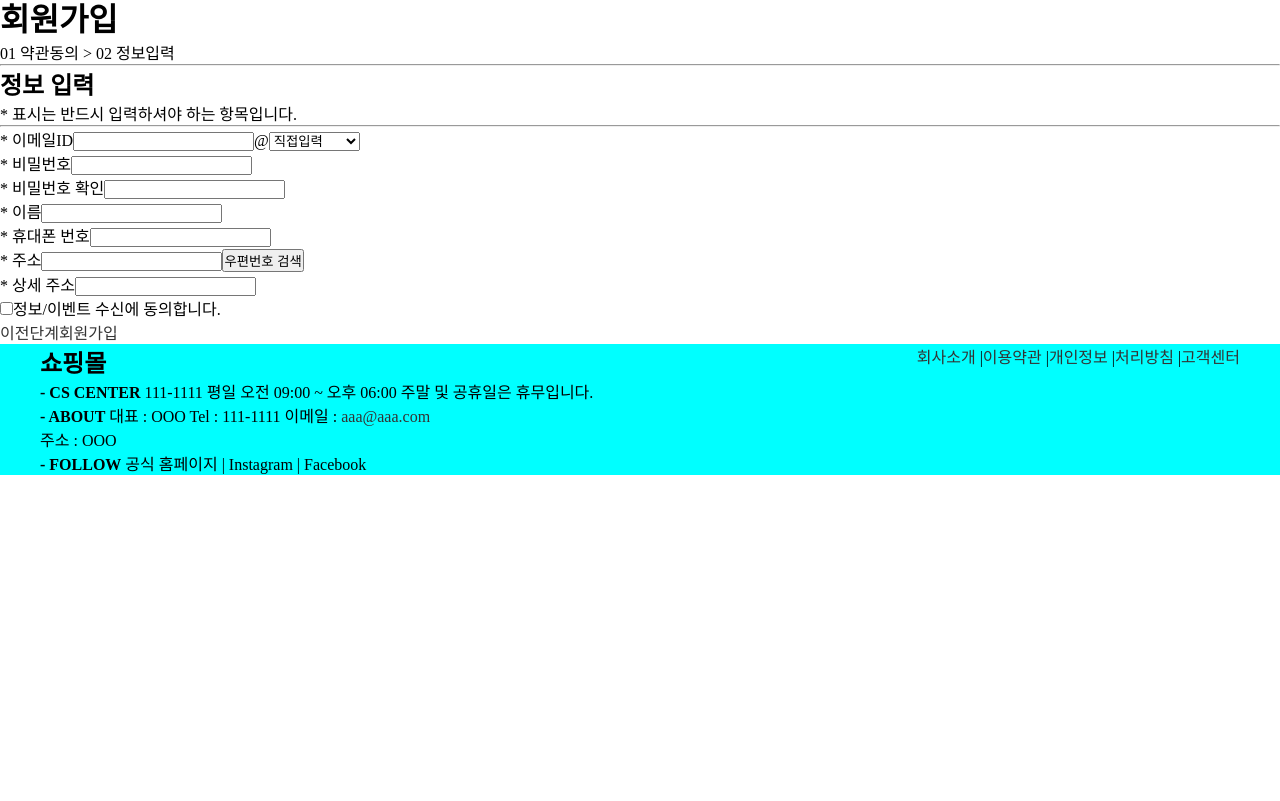
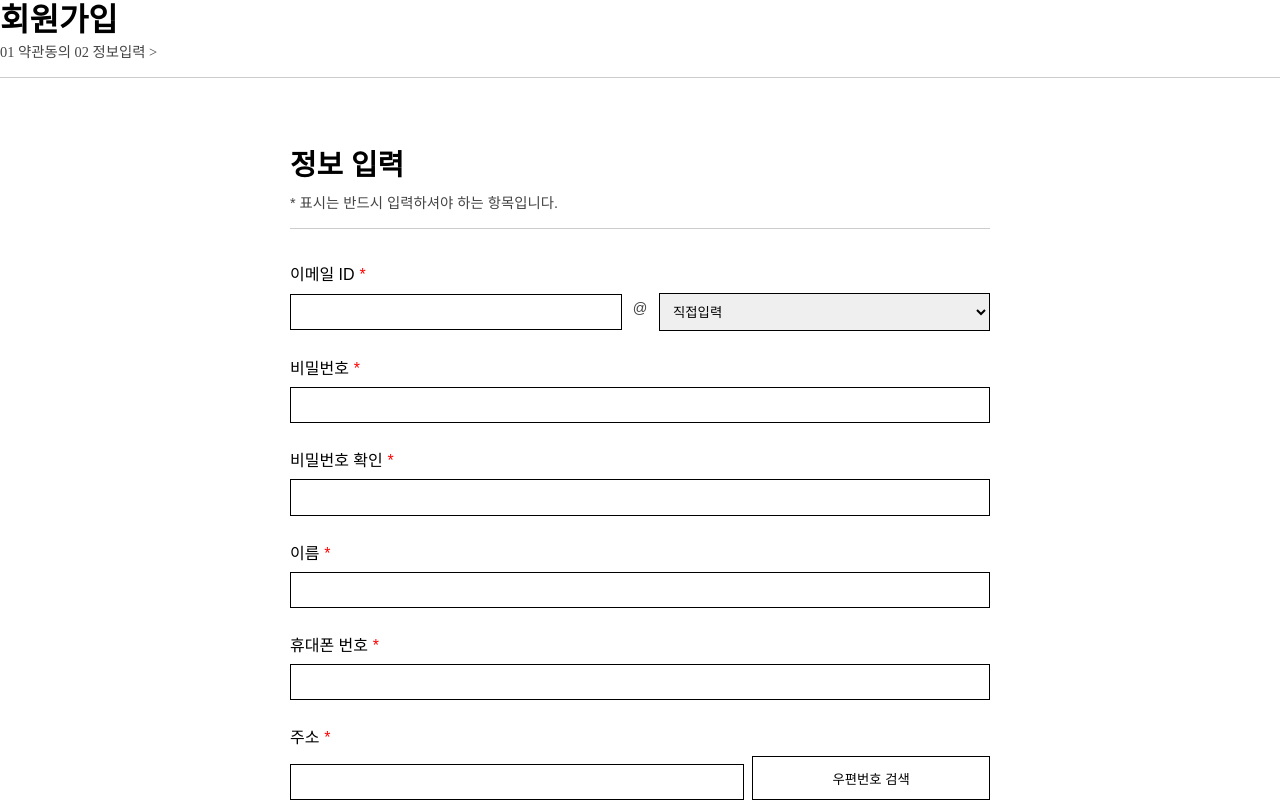
Before and after one commit to bulldorzer/coffee-shop-front, a React (Vite) app: page /join in a window 1280 px wide. Shown: the part 220-1021 px from the top of the page. Before the commit the page ends 800 px from the top, so only its background shows below. Built offline with nearby package versions, Linux system fonts and the light colour scheme.

Commit message:
0414 로그인, 회원가입 수정(컴포넌트, CSS) - 나영일

```diff
--- /dev/null
+++ b/src/component/login/join/EmailSelect.jsx
@@ -0,0 +1,21 @@
+
+/**
+ * 이메일 도메인 선택 컴포넌트 - 나영일
+ * @param {value, onChange}
+ * @returns
+ */
+
+const EmailSelect = ({ value, onChange }) => {
+    return (
+        <select value={value} onChange={onChange}>
+            <option>직접입력</option>
+            <option value="naver.com">naver.com</option>
+            <option value="gmail.com">gmail.com</option>
+            <option value="hanmail.net">hanmail.net</option>
+            <option value="daum.net">daum.net</option>
+            <option value="nate.com">nate.com</option>
+        </select>
+    );
+};
+
+export default EmailSelect;
--- /dev/null
+++ b/src/component/login/join/JoinForm.jsx
@@ -0,0 +1,71 @@
+import LabeledInput from "./LabeledInput";
+import EmailSelect from "./EmailSelect";
+import { Link } from "react-router-dom";
+import { useState } from "react";
+import "../../../css/login/JoinForm.css";
+
+const JoinForm = () => {
+    const [emailDomain, setEmailDomain] = useState("");
+
+    return (
+        <div className="join-form-container">
+            <h2>정보 입력</h2>
+            <span>* 표시는 반드시 입력하셔야 하는 항목입니다.</span>
+            <hr />
+
+            <div className="labeled-input">
+                <label>이메일 ID</label>
+                <div className="email-input-wrapper">
+                    <input />
+                    <span>@</span>
+                    <EmailSelect value={emailDomain} onChange={e => setEmailDomain(e.target.value)} />
+                </div>
+            </div>
+
+            <div className="labeled-input">
+                <label>비밀번호</label>
+                <input type="password" />
+            </div>
+
+            <div className="labeled-input">
+                <label>비밀번호 확인</label>
+                <input type="password" />
+            </div>
+
+            <div className="labeled-input">
+                <label>이름</label>
+                <input />
+            </div>
+
+            <div className="labeled-input">
+                <label>휴대폰 번호</label>
+                <input />
+            </div>
+
+            <div className="labeled-input">
+                <label>주소</label>
+                <div className="address-input-wrapper">
+                    <input />
+                    <button>우편번호 검색</button>
+                </div>
+            </div>
+
+            <div className="labeled-input">
+                <label>상세 주소</label>
+                <input />
+            </div>
+
+            <div className="checkbox-group">
+                <input type="checkbox" id="eventAgree" />
+                <label htmlFor="eventAgree">정보/이벤트 수신에 동의합니다.</label>
+            </div>
+
+            <div className="button-group">
+                <Link to="/join/agree">이전단계</Link>
+                <Link to="/login">회원가입</Link>
+            </div>
+        </div>
+    );
+};
+
+export default JoinForm;
--- /dev/null
+++ b/src/component/login/join/JoinStepHeader.jsx
@@ -0,0 +1,20 @@
+
+/**
+ * 가입 단계별 헤더 컴포넌트 - 나영일
+ * @param {step}
+ * @returns
+ */
+
+const JoinStepHeader = ({ step }) => {
+
+    return (
+        <div>
+            <h1>회원가입</h1>
+            <span>01 약관동의 {step === 1 && '>'} </span>
+            <span>02 정보입력 {step === 2 && '>'} </span>
+            <hr/>
+        </div>
+    );
+};
+
+export default JoinStepHeader;
--- /dev/null
+++ b/src/component/login/join/LabeledInput.jsx
@@ -0,0 +1,17 @@
+
+/**
+ * 라벨이 붙은 input 컴포넌트 - 나영일
+ * @param {label, required, children}
+ * @returns
+ */
+
+const LabeledInput = ({ label, required = false, children }) => {
+    return (
+        <div>
+            <label>{required ? '* ' : ''}{label}</label>
+            {children || <input />}
+        </div>
+    );
+};
+
+export default LabeledInput;
--- /dev/null
+++ b/src/css/login/JoinAgreePage.css
@@ -0,0 +1,50 @@
+.join-agree-container {
+    max-width: 700px;
+    margin: 0 auto;
+    padding: 2rem;
+    font-family: "Noto Sans KR", sans-serif;
+  }
+
+  h2 {
+    font-size: 1.8rem;
+    margin-bottom: 1rem;
+    font-weight: bold;
+  }
+
+  hr {
+    margin-bottom: 1.5rem;
+    border: none;
+    border-top: 1px solid #ccc;
+  }
+
+  .agreement-section {
+    margin-bottom: 1.5rem;
+  }
+
+  .agreement-textarea {
+    width: 100%;
+    height: 150px;
+    padding: 1rem;
+    border: 1px solid #000;
+    background-color: #f9f9f9;
+    resize: none;
+    box-sizing: border-box;
+    margin-bottom: 1.5rem;
+  }
+
+  .next-button {
+    display: inline-block;
+    border: 1px solid #000;
+    background-color: transparent;
+    padding: 0.6rem 2rem;
+    text-align: center;
+    cursor: pointer;
+    transition: background-color 0.2s;
+    margin-top: 1rem;
+    text-decoration: none;
+    color: #000;
+  }
+
+  .next-button:hover {
+    background-color: #eee;
+  }
--- /dev/null
+++ b/src/css/login/JoinForm.css
@@ -0,0 +1,108 @@
+.join-form-container {
+    max-width: 700px;
+    margin: 0 auto;
+    padding: 2rem;
+    font-family: "Noto Sans KR", sans-serif;
+  }
+
+  h2 {
+    font-size: 1.8rem;
+    margin-bottom: 0.5rem;
+    font-weight: bold;
+  }
+
+  span {
+    font-size: 0.9rem;
+    color: #444;
+  }
+
+  hr {
+    margin: 1rem 0 2rem;
+    border: none;
+    border-top: 1px solid #ccc;
+  }
+
+  .labeled-input {
+    display: flex;
+    flex-direction: column;
+    margin-bottom: 1.5rem;
+  }
+
+  .labeled-input label::after {
+    content: "*";
+    color: red;
+    margin-left: 0.3rem;
+    display: inline-block;
+  }
+
+  .labeled-input input,
+  .labeled-input select {
+    padding: 0.6rem;
+    border: 1px solid #000;
+    margin-top: 0.5rem;
+    width: 100%;
+    box-sizing: border-box;
+  }
+
+  .email-input-wrapper {
+    display: flex;
+    gap: 0.5rem;
+    align-items: center;
+  }
+
+  .email-input-wrapper input {
+    flex: 1;
+  }
+
+  .email-input-wrapper span {
+    margin: 0 0.2rem;
+  }
+
+  .email-input-wrapper select {
+    flex: 1;
+  }
+
+  .address-input-wrapper {
+    display: flex;
+    gap: 0.5rem;
+    margin-top: 0.5rem;
+  }
+
+  .address-input-wrapper input {
+    flex: 2;
+  }
+
+  .address-input-wrapper button {
+    flex: 1;
+    padding: 0.6rem;
+    border: 1px solid #000;
+    background-color: transparent;
+    cursor: pointer;
+  }
+
+  .checkbox-group {
+    margin-top: 1rem;
+    margin-bottom: 2rem;
+  }
+
+  .checkbox-group input {
+    margin-right: 0.5rem;
+  }
+
+  .button-group {
+    display: flex;
+    justify-content: flex-end;
+    gap: 1rem;
+  }
+
+  .button-group a {
+    border: 1px solid #000;
+    padding: 0.6rem 1.5rem;
+    text-decoration: none;
+    color: #000;
+    transition: background-color 0.2s;
+  }
+
+  .button-group a:hover {
+    background-color: #f0f0f0;
+  }
--- a/src/pages/JoinAgreePage.jsx
+++ b/src/pages/JoinAgreePage.jsx
@@ -1,36 +1,35 @@
-import { Link } from "react-router-dom"
 import BasicLayout from "../layouts/BasicLayout";
-
-/**
- * 회원가입 화면 1 : 약관 동의 화면 - 나영일
- * @returns
- */
+import JoinStepHeader from "../component/login/join/JoinStepHeader";
+import AgreementCheckbox from "../component/login/join/AgreementCheckBox";
+import { Link } from "react-router-dom";
+import "../css/login/JoinAgreePage.css"; // ✅ 스타일 추가
 
 const JoinAgreePage = () => {
-
     return (
         <BasicLayout>
-            <div>
-                <div>
-                    <h1>회원가입</h1>
-                    <span>01 약관동의 &gt;</span>   {/* &gt; = '>' 기호 표시 */}
-                    <span>02 정보입력</span>
-                    <hr/>
+            <JoinStepHeader step={1} />
+            <div className="join-agree-container">
+                <h2>약관 동의</h2>
+                <hr />
+                <div className="agreement-section">
+                    <AgreementCheckbox label="모든 약관을 확인하고 전체 동의합니다." />
                 </div>
-                <div>
-                    <h2>약관 동의</h2>
-                    <hr/>
-                    <input type="checkbox"/><label>모든 약관을 확인하고 전체 동의합니다.</label><br/>     {/* 나중에 수정 : 체크 시 아래 항목 모두 체크 */}
-                    <input type="checkbox"/><label>(필수) 이용 약관</label><br/>
-                    <textarea>이용 약관</textarea><br/>
-                    <input type="checkbox"/><label>(필수) 개인정보 수집 및 이용</label><br/>
-                    <textarea>개인정보 수집 및 이용</textarea><br/>
-                    <Link to="/join">다음단계</Link>                                                    {/* 나중에 수정 : 필수 항목 모두 체크해야 이동 가능 */}
+                <div className="agreement-section">
+                    <AgreementCheckbox label="이용 약관" required />
+                    <textarea className="agreement-textarea" readOnly>
+                        이용 약관
+                    </textarea>
                 </div>
+                <div className="agreement-section">
+                    <AgreementCheckbox label="개인정보 수집 및 이용" required />
+                    <textarea className="agreement-textarea" readOnly>
+                        개인정보 수집 및 이용
+                    </textarea>
+                </div>
+                <Link to="/join" className="next-button">다음단계</Link>
             </div>
         </BasicLayout>
     );
-
-}
+};
 
 export default JoinAgreePage;
--- a/src/pages/JoinPage.jsx
+++ b/src/pages/JoinPage.jsx
@@ -1,5 +1,6 @@
-import { Link } from "react-router-dom"
 import BasicLayout from "../layouts/BasicLayout";
+import JoinStepHeader from "../component/login/join/JoinStepHeader";
+import JoinForm from "../component/login/join/JoinForm";
 
 /**
  * 회원가입 화면 2 : 정보 입력 - 나영일
@@ -10,38 +11,8 @@ const JoinPage = () => {
 
     return (
         <BasicLayout>
-            <div>
-                <div>
-                    <h1>회원가입</h1>
-                    <span>01 약관동의 &gt;</span>   {/* &gt; = '>' 기호 표시 */}
-                    <span>02 정보입력</span>
-                    <hr/>
-                </div>
-                <div>
-                    <h2>정보 입력</h2>
-                    <span>* 표시는 반드시 입력하셔야 하는 항목입니다.</span>
-                    <hr/>
-                    <label>* 이메일ID</label><input/>
-                    <span>@</span>
-                    <select>
-                        <option>직접입력</option>                             {/* 나중에 수정 : 직접 입력 가능하도록 */}
-                        <option value="naver.com">naver.com</option>
-                        <option value="gmail.com">gmail.com</option>
-                        <option value="gmail.com">hanmail.net</option>
-                        <option value="gmail.com">daum.net</option>
-                        <option value="gmail.com">nate.com</option>
-                    </select><br/>
-                    <label>* 비밀번호</label><input/><br/>
-                    <label>* 비밀번호 확인</label><input/><br/>
-                    <label>* 이름</label><input/><br/>
-                    <label>* 휴대폰 번호</label><input/><br/>
-                    <label>* 주소</label><input/><button>우편번호 검색</button><br/>            {/* 나중에 수정 : 주소 API 사용 */}
-                    <label>* 상세 주소</label><input/><br/>
-                    <input type="checkbox"/><label>정보/이벤트 수신에 동의합니다.</label><br/>
-                    <Link to="/join/agree">이전단계</Link>
-                    <Link to="/login">회원가입</Link>             {/* 나중에 수정 : 회원가입 시 Member로 입력받은 회원 데이터 보내기 (모든 항목 입력해야 함.) + 회원가입 완료 페이지를 만들거나 알림을 할 것 */}
-                </div>
-            </div>
+            <JoinStepHeader step={2} />
+            <JoinForm />
         </BasicLayout>
     );
 
```
Also changed, not shown: src/component/login/LoginComponent.jsx (+30 -4 lines), src/component/login/join/AgreementCheckbox.jsx (added, +18 -0 lines), src/component/login/joinAgree/dummy.txt (deleted).
